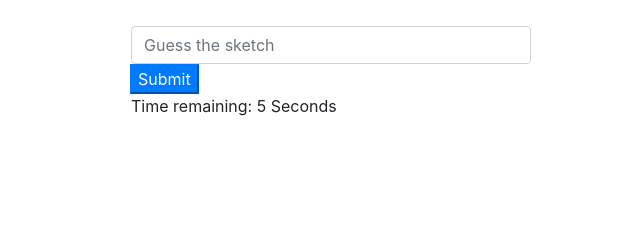
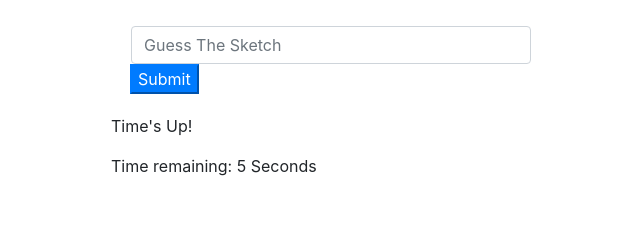
Before and after one commit to ickerio/cits3403, a Flask app: page /guess in a window 1280 px wide. Shown: the part 466-706 px from the top of the page, without its empty margins (249-889 px from the left). Run offline with Flask 3, Linux system fonts and the light colour scheme; some libraries are stand-ins or nearby versions.

Commit message:
incl post

```diff
--- a/flaskr/templates/guess.html
+++ b/flaskr/templates/guess.html
@@ -8,16 +8,21 @@
 <div class="container">
     <h1>Time to guess!</h1>
     <div class="canvas-container">
-        <canvas id="drawnCanvas"></canvas>
+        <canvas id="drawnCanvas" ></canvas>
     </div>
     <div class="input">
-        <input type="text" id="userguess" class="form-control" placeholder="Guess the sketch">
-        <div class="input-group-append">
-            <button class="btn-primary" id="submitguessBtn" type="submit" onclick="checkGuess()">Submit</button>
-        </div>
+        <form id="guessForm" method="POST">
+            <div class="input">
+                <input type="text" id="userguess" name="userguess" class="form-control" placeholder="Guess The Sketch">
+                <div class="input-group-append">
+                    <button class="btn-primary" id="submitguessBtn" type="submit">Submit</button>
+                </div>
+            </div>
+        </form>
     </div>
-
-    <p> Time remaining: <span id="countdowntimer">10</span> Seconds</p>
+</div>
+<p id="countdownMessage" class="hidden">Time's Up!</p>
+<p id="countdowntext"> Time remaining: <span id="countdowntimer">10</span> Seconds</p>
 </div>
 {% endblock %}
 {% block scripts %}
```
